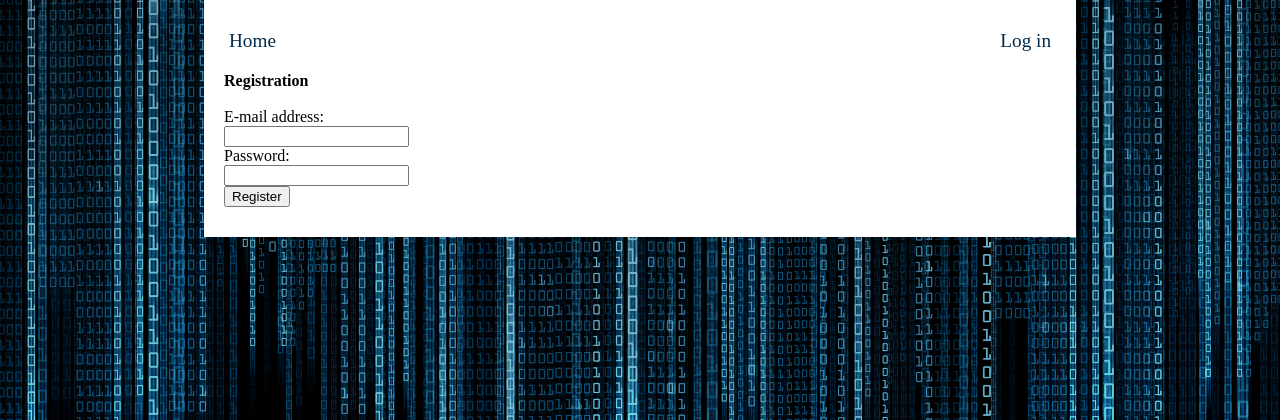
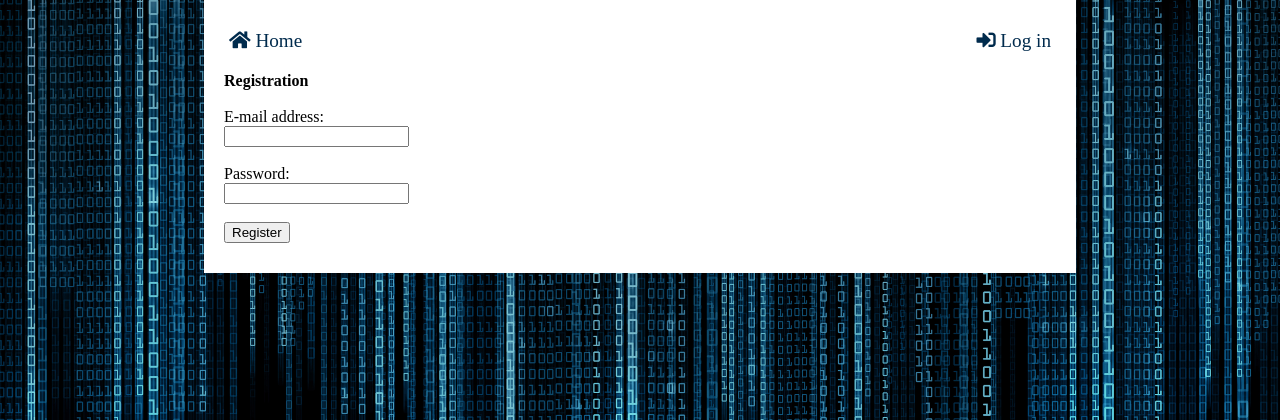
Before and after one commit to zsofiam/ask-mate-3-python, a Flask app: page /registration in a window 1280 px wide. Shown: the top 420 px of the page. Run offline with Flask 2, Linux system fonts and the light colour scheme.

Commit message:
fix registration.html icons

```diff
--- a/templates/registration.html
+++ b/templates/registration.html
@@ -10,12 +10,12 @@
     <div class="container">
      <nav>
         <ul id="nav">
-        <li><a href="/">Home</a></li>
+        <li><a href="/"><i class="fas fa-home"></i> Home</a></li>
         {% if 'username' in session %}
             <li><a class="nav-right" href="/logout">Log out</a></li>
             <li><span class="nav-right">Welcome {{ session['username'] }}!</span></li>
         {% else %}
-            <li><a class="nav-right" href="/login">Log in</a></li>
+            <li><a class="nav-right" href="/login"><i class="fas fa-sign-in-alt"></i> Log in</a></li>
         {% endif %}
         </ul>
         </nav>
@@ -24,8 +24,8 @@
         <p class="error">{{ error_message }}</p>
         {% endif %}
         <form action="/registration" method="POST">
-            <label>E-mail address:<br/><input type="text" name="email_address"></label><br/>
-            <label>Password:<br/><input type="password" name="password"></label><br/>
+            <label>E-mail address:<br/><input type="text" name="email_address"></label><br/><br>
+            <label>Password:<br/><input type="password" name="password"></label><br/><br>
             <button type="submit" value="Register">Register </button>
         </form>
     </div>
```
